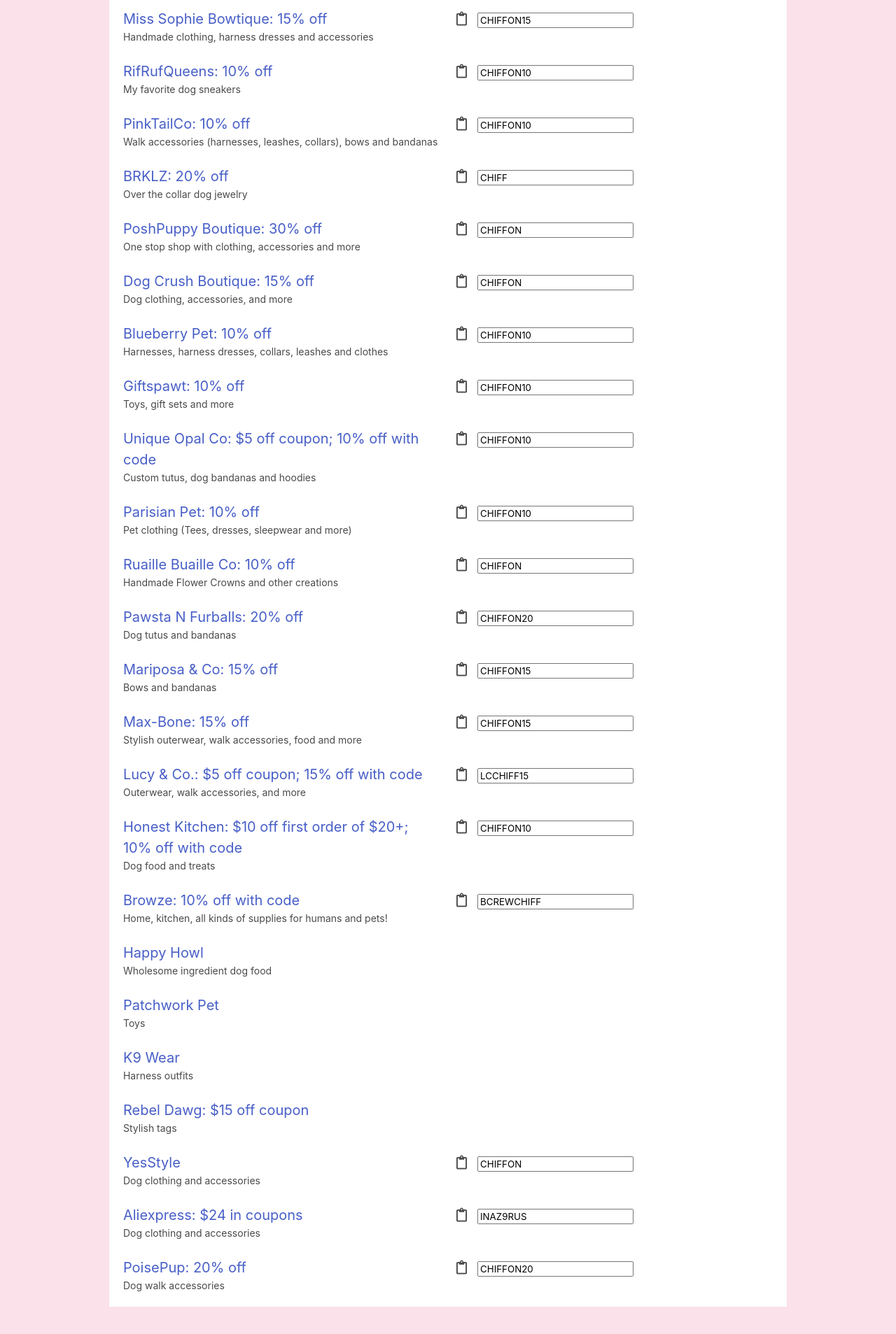
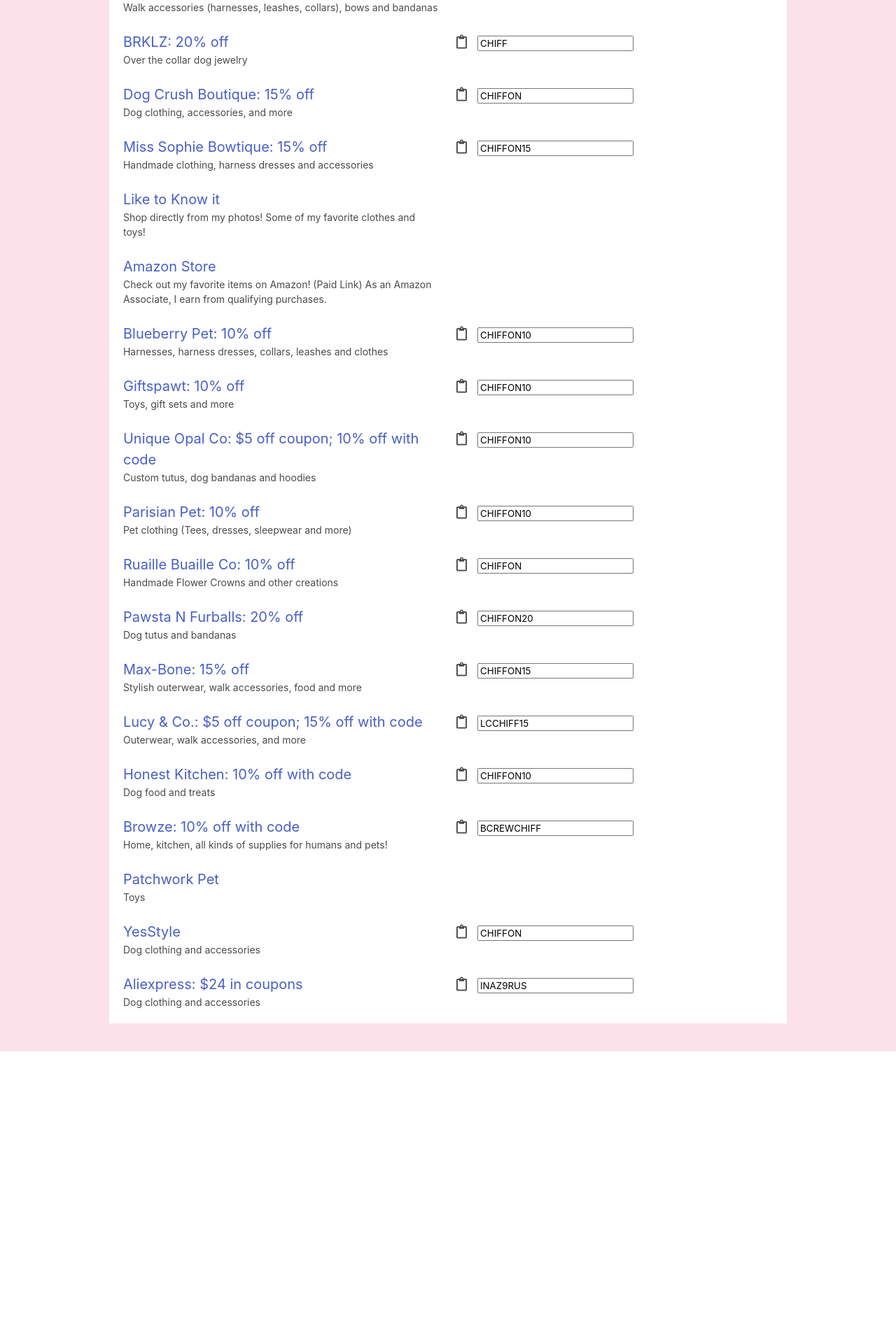
Before and after one commit to TechieQian/chiffon, a React (Create React App) app: page /shop in a window 1280 px wide. Shown: the part 839-2746 px from the top of the page at 70% size. After the commit the page ends 2342 px from the top, so only its background shows below. Built offline with nearby package versions, Linux system fonts and the light colour scheme.

Commit message:
editing sponsors

```diff
--- a/src/data/sponsors.ts
+++ b/src/data/sponsors.ts
@@ -5,25 +5,12 @@
 // npm start
 
 const sponsors = [
+
   {
-    link: "https://www.liketoknow.it/ChiffonTheMaltipoo",
-    label:
-      "Like to Know it",
-    code: null,
-    subtitle: "Shop directly from my photos! Some of my favorite clothes and toys!"
-  },
-  {
-    link: "http://amazon.com/shop/chiffonthemaltipoo",
-    label:
-      "Amazon Store",
-    code: null,
-    subtitle: " Check out my favorite items on Amazon! (Paid Link) As an Amazon Associate, I earn from qualifying purchases."
-  },
-  {
-    link: "https://www.etsy.com/shop/MissSophieBowtique",
-    label: "Miss Sophie Bowtique: 15% off",
-    code: "CHIFFON15",
-    subtitle : "Handmade clothing, harness dresses and accessories",
+    link: "http://www.poshpuppyboutique.com/discount/CHIFFON",
+    label: "PoshPuppy Boutique: 35% off",
+    code: "CHIFFON",
+    subtitle: "One stop shop with clothing, accessories and more",
   },
   {
     link: "https://www.rifrufqueens.com/?ref=ng9-sipe4wz",
@@ -44,16 +31,30 @@ const sponsors = [
     subtitle: "Over the collar dog jewelry",
   },
   {
-    link: "http://www.poshpuppyboutique.com/discount/CHIFFON",
-    label: "PoshPuppy Boutique: 30% off",
-    code: "CHIFFON",
-    subtitle: "One stop shop with clothing, accessories and more",
-  },
-  {
     link: "https://dogcrushboutique.com/",
     label: "Dog Crush Boutique: 15% off",
     code: "CHIFFON",
     subtitle: "Dog clothing, accessories, and more"
+  },
+  {
+    link: "https://www.etsy.com/shop/MissSophieBowtique",
+    label: "Miss Sophie Bowtique: 15% off",
+    code: "CHIFFON15",
+    subtitle : "Handmade clothing, harness dresses and accessories",
+  },
+  {
+    link: "https://www.liketoknow.it/ChiffonTheMaltipoo",
+    label:
+      "Like to Know it",
+    code: null,
+    subtitle: "Shop directly from my photos! Some of my favorite clothes and toys!"
+  },
+  {
+    link: "http://amazon.com/shop/chiffonthemaltipoo",
+    label:
+      "Amazon Store",
+    code: null,
+    subtitle: " Check out my favorite items on Amazon! (Paid Link) As an Amazon Associate, I earn from qualifying purchases."
   },
   {
     link: "https://www.blueberrypet.com/?ref=ng9-sipe4wz",
@@ -92,17 +93,17 @@ const sponsors = [
   //  subtitle: "Pet apparel",
   //},
   {
-    link: "https://pawstanfurballs.com/",
+    link: "https://pawstanfurballs.com?Pawstapack=2PBMJ4AIE2",
     label: "Pawsta N Furballs: 20% off",
     code: "CHIFFON20",
     subtitle: "Dog tutus and bandanas",
   },
-  {
-    link: "https://www.etsy.com/shop/Mariposandco",
-    label: "Mariposa & Co: 15% off",
-    code: "CHIFFON15",
-    subtitle: "Bows and bandanas",
-  },
+  //{
+    //link: "https://www.etsy.com/shop/Mariposandco",
+    //label: "Mariposa & Co: 15% off",
+    //code: "CHIFFON15",
+    //subtitle: "Bows and bandanas",
+  //},
   {
     link: "https://max-bone.bop8.net/kn5Wz",
     label: "Max-Bone: 15% off",
@@ -117,8 +118,8 @@ const sponsors = [
     subtitle: "Outerwear, walk accessories, and more",
   },
   {
-    link: "http://rwrd.io/kfdeenw?c",
-    label: "Honest Kitchen: $10 off first order of $20+; 10% off with code",
+    link: "https://prf.hn/click/camref:1101ljdjJ/creativeref:1101l62969",
+    label: "Honest Kitchen: 10% off with code",
     code: "CHIFFON10",
     subtitle: "Dog food and treats",
   },
@@ -128,31 +129,31 @@ const sponsors = [
     code: "BCREWCHIFF",
     subtitle: "Home, kitchen, all kinds of supplies for humans and  pets!",
   },
-  {
-    link: "https://www.thehappyhowl.com/?ref=chiffon",
-    label: "Happy Howl",
-    code: null,
-    subtitle: "Wholesome ingredient dog food",
-  },
+  //{
+  //  link: "https://www.thehappyhowl.com/?ref=chiffon",
+  //  label: "Happy Howl",
+  //  code: null,
+  //  subtitle: "Wholesome ingredient dog food",
+  //},
   {
     link: "https://shareasale.com/r.cfm?b=1505106&u=2634834&m=95444&urllink=&afftrack= ",
     label: "Patchwork Pet",
     code: null,
     subtitle: "Toys",
   },
-  {
-    link: "https://shareasale.com/r.cfm?b=1665965&u=2634834&m=103400&urllink=&afftrack= ",
-    label: "K9 Wear",
-    code: null,
-    subtitle: "Harness outfits",
-  },
-  {
-    link:
-      "http://i.refs.cc/4AcWbcPu?smile_ref=eyJzbWlsZV9zb3VyY2UiOiJzbWlsZV91aSIsInNtaWxlX21lZGl1bSI6IiIsInNtaWxlX2NhbXBhaWduIjoicmVmZXJyYWxfcHJvZ3JhbSIsInNtaWxlX2N1c3RvbWVyX2lkIjo2MjY0NDQ4Mjh9",
-    label: "Rebel Dawg: $15 off coupon",
-    code: null,
-    subtitle: "Stylish tags",
-  },
+  //{
+    //link: "https://shareasale.com/r.cfm?b=1665965&u=2634834&m=103400&urllink=&afftrack= ",
+    //label: "K9 Wear",
+   // code: null,
+   // subtitle: "Harness outfits",
+  //},
+  //{
+  //  link:
+  //    "http://i.refs.cc/4AcWbcPu?smile_ref=eyJzbWlsZV9zb3VyY2UiOiJzbWlsZV91aSIsInNtaWxlX21lZGl1bSI6IiIsInNtaWxlX2NhbXBhaWduIjoicmVmZXJyYWxfcHJvZ3JhbSIsInNtaWxlX2N1c3RvbWVyX2lkIjo2MjY0NDQ4Mjh9",
+  //  label: "Rebel Dawg: $15 off coupon",
+   // code: null,
+   // subtitle: "Stylish tags",
+  //},
   {
     link: "https://www.yesstyle.com/en/home.html?rco=CHIFFON",
     label: "YesStyle",
@@ -177,12 +178,12 @@ const sponsors = [
    // code: "CHIFFON10",
    // subtitle: "Dog walk accessories"
   //},
-  {
-    link: "https://poisepup.com/discount/CHIFFON20",
-    label: "PoisePup: 20% off",
-    code: "CHIFFON20",
-    subtitle: "Dog walk accessories"
-  },
+  //{
+  //  link: "https://poisepup.com/discount/CHIFFON20",
+  //  label: "PoisePup: 20% off",
+  //  code: "CHIFFON20",
+  //  subtitle: "Dog walk accessories"
+ // },
 
 ];
 
```
